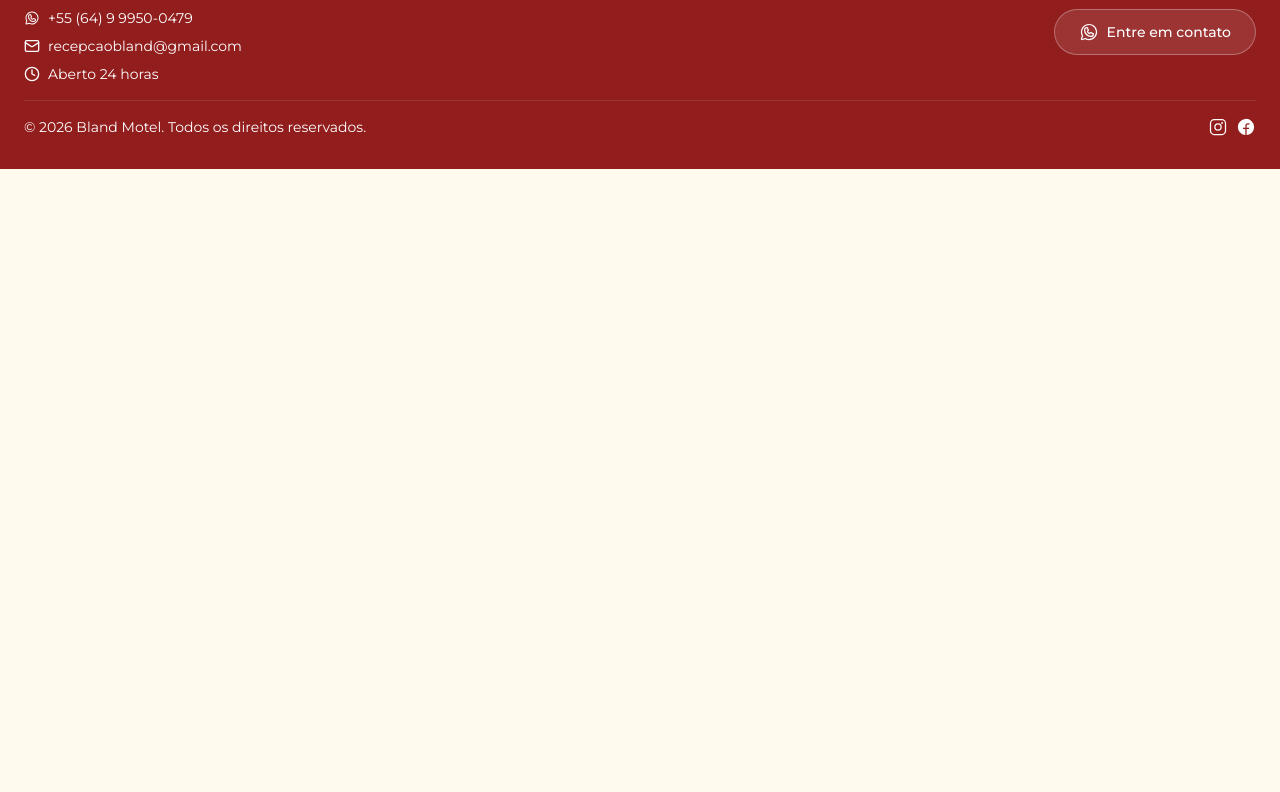
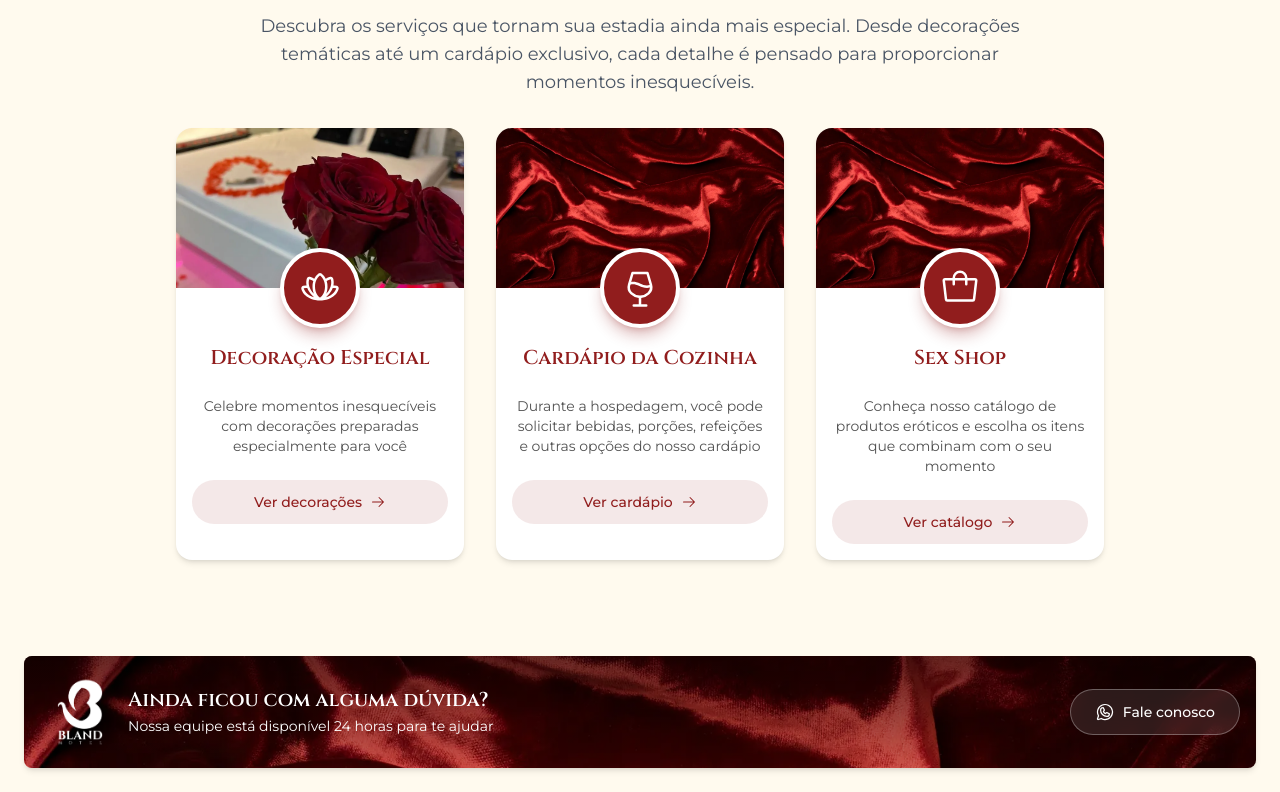
Before and after one commit to vitororb/bland-website, a Next.js app: page /servicos in a window 1280 px wide. Before the commit this address had no page. Shown: the part 908-1700 px from the top of the page. Before the commit the page ends 1077 px from the top, so only its background shows below. Built offline with nearby package versions, Linux system fonts and the light colour scheme.

Commit message:
feat: adiciona página de serviços

```diff
--- a/app/_servicos/page.tsx
+++ /dev/null
@@ -1,119 +0,0 @@
-import { InfoCard } from "@/components/cards/InfoCard";
-import { Divisor } from "@/components/Divisor";
-import { PageBanner } from "@/components/PageBanner";
-import { Section } from "@/components/Section";
-import { ServiceItem } from "@/components/ServiceItem";
-import { CheckCircle, CirclePlus } from "lucide-react";
-
-export default function Servicos() {
-  const servicesIncluded = [
-    "WiFi de alta velocidade",
-    "Ar-condicionado regulável",
-    "TV com canais abertos",
-    "Banheiro completo com água quente",
-    "Frigobar com bebidas",
-    "Estacionamento privativo",
-    "Toalhas limpas e macias",
-    "Sabonete e shampoo",
-  ];
-
-  const addicionalServices = [
-    { name: "Champagne Premium", price: "80,00" },
-    { name: "Cesta de Frutas", price: "60,00" },
-    { name: "Pétalas de Rosa", price: "50,00" },
-    { name: "Velas Aromáticas", price: "40,00" },
-    { name: "Música Ambiente", price: "30,00" },
-    { name: "Café da Manhã", price: "100,00" },
-  ];
-
-  const specialAmenties = [
-    {
-      title: "Ambiente Climatizado",
-      description:
-        "Todas as nossas suítes contam com ar-condicionado de última geração, permitindo que você ajuste a temperatura conforme sua preferência.",
-      items: [
-        "Controle de temperatura individual",
-        "Ar-condicionado silencioso",
-        "Circulação de ar otimizada",
-      ],
-    },
-    {
-      title: "Entretenimento Premium",
-      description:
-        "Desfrute de uma experiência audiovisual de primeira qualidade com nossas TVs de alta definição e som envolvente.",
-      items: ["TV de alta definição", "Som surround", "Canais variados"],
-    },
-    {
-      title: "Conectividade Total",
-      description:
-        "Mantenha-se conectado com nosso WiFi de alta velocidade, perfeito para trabalho ou entretenimento.",
-      items: ["WiFi 5G ultra rápido", "Conexão estável", "Cobertura total"],
-    },
-    {
-      title: "Banheiro de Luxo",
-      description:
-        "Relaxe em nossos banheiros equipados com chuveiro quente, produtos de higiene premium e toalhas macias.",
-      items: [
-        "Chuveiro com água quente",
-        "Produtos premium",
-        "Toalhas de qualidade",
-      ],
-    },
-  ];
-
-  return (
-    <>
-      <PageBanner
-        img="/bg-lencol-branco.webp"
-        title="Personalize Sua Experiência"
-        subtitle="Solicite nossos serviços adicionais para tornar seu momento ainda mais especial"
-      >
-        <button className="bg-primary hover:bg-secondary inline-block rounded-lg px-6 py-3 font-semibold text-white transition-colors duration-300 hover:cursor-pointer">
-          Fale Conosco
-        </button>
-      </PageBanner>
-
-      <Section title="Serviços Inclusos">
-        <div className="grid grid-cols-1 gap-6 md:grid-cols-2">
-          {servicesIncluded.map((service, idx) => (
-            <ServiceItem
-              key={idx}
-              icon={<CheckCircle className="text-primary shrink-0" size={24} />}
-              service={service}
-            />
-          ))}
-        </div>
-      </Section>
-
-      <Divisor />
-
-      <Section title="Serviços Adicionais">
-        <div className="grid grid-cols-1 gap-8 md:grid-cols-2 lg:grid-cols-3">
-          {addicionalServices.map((service, idx) => (
-            <ServiceItem
-              key={idx}
-              icon={<CirclePlus className="text-primary shrink-0" size={24} />}
-              service={service.name}
-              price={service.price}
-            />
-          ))}
-        </div>
-      </Section>
-
-      <Divisor />
-
-      <Section title="Comodidades Especiais">
-        <div className="grid grid-cols-1 gap-12 md:grid-cols-2">
-          {specialAmenties.map((amenity, isx) => (
-            <InfoCard
-              key={isx}
-              title={amenity.title}
-              description={amenity.description}
-              items={amenity.items}
-            />
-          ))}
-        </div>
-      </Section>
-    </>
-  );
-}
--- /dev/null
+++ b/app/servicos/page.tsx
@@ -0,0 +1,107 @@
+import { Button } from "@/components/Button";
+import { ServiceCard } from "@/components/cards/ServiceCard";
+import { PageBanner } from "@/components/PageBanner";
+import { Section } from "@/components/Section";
+import motel from "@/data/motel.json";
+import {
+  ArrowDownIcon,
+  FlowerLotusIcon,
+  ToteIcon,
+  WhatsappLogoIcon,
+  WineIcon,
+} from "@phosphor-icons/react/dist/ssr";
+import Image from "next/image";
+
+export default function Servicos() {
+  return (
+    <>
+      <PageBanner
+        img="/bg-lencol-vermelho.webp"
+        firstLine="Personalize sua"
+        title="Experiência"
+        subtitle="Surpreenda e aproveite cada detalhe. Conheça nossos serviços e torne seu momento ainda mais especial"
+      >
+        <Button
+          href="#servicos"
+          label="Ver serviços"
+          rightIcon={<ArrowDownIcon size={16} />}
+        />
+      </PageBanner>
+
+      <Section
+        id="servicos"
+        title="Nossos Serviços"
+        subtitle="Descubra os serviços que tornam sua estadia ainda mais especial. Desde decorações temáticas até um cardápio exclusivo, cada detalhe é pensado para proporcionar momentos inesquecíveis."
+      >
+        <div className="flex flex-wrap justify-center gap-8">
+          <ServiceCard
+            imageUrl="/services/card-decoration.webp"
+            title="Decoração Especial"
+            description="Celebre momentos inesquecíveis com decorações preparadas especialmente para você"
+            icon={<FlowerLotusIcon size={40} />}
+            buttonLabel="Ver decorações"
+            href=""
+          />
+          <ServiceCard
+            imageUrl="/bg-lencol-vermelho.webp"
+            title="Cardápio da Cozinha"
+            description="Durante a hospedagem, você pode solicitar bebidas, porções, refeições e outras opções do nosso cardápio"
+            icon={<WineIcon size={40} />}
+            buttonLabel="Ver cardápio"
+            href=""
+          />
+          <ServiceCard
+            imageUrl="/bg-lencol-vermelho.webp"
+            title="Sex Shop"
+            description="Conheça nosso catálogo de produtos eróticos e escolha os itens que combinam com o seu momento"
+            icon={<ToteIcon size={40} />}
+            buttonLabel="Ver catálogo"
+            href=""
+          />
+        </div>
+      </Section>
+
+      <Section>
+        <div className="relative flex flex-col items-center justify-center gap-4 overflow-hidden rounded-lg px-4 py-4 shadow-md sm:flex-row sm:justify-between">
+          <Image
+            src="/bg-lencol-vermelho.webp"
+            alt=""
+            fill
+            sizes="100vw"
+            className="object-cover object-center"
+          />
+          <div className="absolute inset-0 bg-linear-to-b from-black/60 to-black/20" />
+
+          <div className="relative flex flex-col items-center justify-center gap-2 sm:flex-row">
+            <Image
+              src="/logos/logo-v-white.png"
+              alt="Bland Motel"
+              width={750}
+              height={750}
+              className="h-20 w-fit"
+            />
+
+            <div className="text-center text-white sm:text-left">
+              <h3 className="font-family-cinzel text-xl font-semibold">
+                Ainda ficou com alguma dúvida?
+              </h3>
+              <span className="text-sm">
+                Nossa equipe está disponível 24 horas para te ajudar
+              </span>
+            </div>
+          </div>
+
+          <Button
+            href={`https://wa.me/${motel.phone}`}
+            target="_blank"
+            rel="noopener noreferrer"
+            variant="outline"
+            className="relative"
+            label="Fale conosco"
+            leftIcon={<WhatsappLogoIcon size={20} />}
+          />
+        </div>
+      </Section>
+    </>
+  );
+}
--- a/components/Navbar.tsx
+++ b/components/Navbar.tsx
@@ -10,7 +10,7 @@ export const Navbar = () => {
   const navItems = [
     { id: "", label: "Início" },
     { id: "suites", label: "Suítes" },
-    // { id: "servicos", label: "Serviços" },
+    { id: "servicos", label: "Serviços" },
     { id: "promocoes", label: "Promoções" },
     // { id: "sobre", label: "Sobre" },
     { id: "contato", label: "Contato" },
@@ -54,6 +54,9 @@ export const Navbar = () => {
       </div>
 
       {/* Mobile Menu*/}
+      {/* TODO: com a aba "Serviços" os itens ultrapassam a largura da tela no mobile.
+          Implementar scroll horizontal (provável causa: o `items-center` da <nav>
+          centraliza o menu e corta o início, impedindo a rolagem até o primeiro item). */}
       <div className="flex items-center gap-8 overflow-x-auto p-4 sm:hidden">
         {navItems.map((item) => (
           <NavItem key={item.id} url={`/${item.id}`} text={item.label} />
--- a/components/Section.tsx
+++ b/components/Section.tsx
@@ -11,14 +11,16 @@ export const Section = ({ id, title, subtitle, children }: Props) => {
       id={id}
       className="mx-auto my-12 flex w-full max-w-7xl flex-col items-center gap-8 px-6"
     >
-      <div className="flex max-w-3xl flex-col gap-8 text-center">
-        {title && (
+      {title && (
+        <div className="flex max-w-3xl flex-col gap-8 text-center">
           <h1 className="text-secondary font-family-cinzel text-4xl font-bold">
             {title}
           </h1>
-        )}
-        {subtitle && <p className="text-lg text-gray-600">{subtitle}</p>}
-      </div>
+
+          {subtitle && <p className="text-lg text-gray-600">{subtitle}</p>}
+        </div>
+      )}
+
       <div className="w-full">{children}</div>
     </div>
   );
--- /dev/null
+++ b/components/cards/ServiceCard.tsx
@@ -0,0 +1,59 @@
+import { ArrowRightIcon } from "@phosphor-icons/react/dist/ssr";
+import Image from "next/image";
+import { Button } from "../Button";
+
+type Props = {
+  title: string;
+  description: string;
+  imageUrl: string;
+  icon: React.ReactNode;
+  buttonLabel: string;
+  href: string;
+};
+
+export const ServiceCard = ({
+  title,
+  description,
+  imageUrl,
+  icon,
+  buttonLabel,
+  href,
+}: Props) => {
+  return (
+    <div className="group flex w-2xs shrink-0 flex-col overflow-hidden rounded-2xl bg-white shadow-md transition-all duration-300 hover:-translate-y-1 hover:shadow-2xl">
+      <div className="relative h-40">
+        <Image
+          src={imageUrl}
+          alt=""
+          fill
+          sizes="288px"
+          className="object-cover object-center transition-transform duration-700 group-hover:scale-105"
+        />
+      </div>
+
+      <div className="relative flex flex-col gap-6 p-4 pt-14">
+        <div className="bg-secondary shadow-secondary/30 absolute -top-10 left-1/2 flex h-20 w-20 -translate-x-1/2 items-center justify-center rounded-full border-4 border-white text-white shadow-lg">
+          {icon}
+        </div>
+
+        <h3 className="text-secondary font-family-cinzel text-center text-xl font-semibold">
+          {title}
+        </h3>
+
+        <p className="text-center text-sm text-neutral-600">{description}</p>
+
+        {/* TODO: alinhar os botões na parte de baixo de todos os cards
+            (hoje a altura do botão varia conforme o tamanho da descrição). */}
+        <Button
+          label={buttonLabel}
+          href={href}
+          target="_blank"
+          rel="noopener noreferrer"
+          variant="secondary"
+          className="justify-center"
+          rightIcon={<ArrowRightIcon size={16} />}
+        />
+      </div>
+    </div>
+  );
+};
```
Also changed, not shown: public/logos/logo-v-white.png (renamed from assets/logo-v-white.png), public/services/card-decoration.webp (added).
